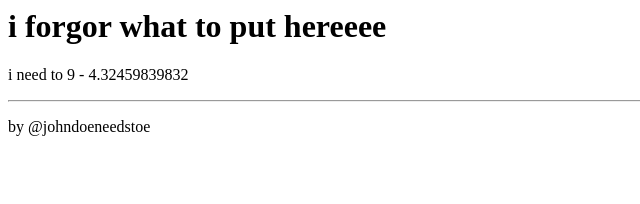
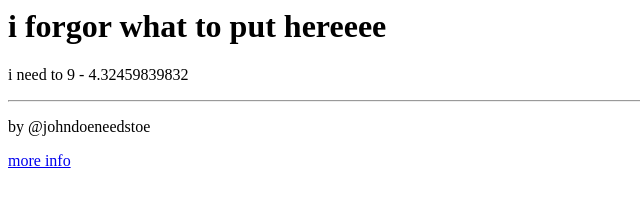
Before and after one commit to johndoe-needstoe/intprograb, a plain HTML site: page index.html in a window 1280 px wide. Shown: the full height of the page, 0-640 px from the left. Drawn offline with Linux system fonts and the light colour scheme; no server answers.

Commit message:
Update index.html

```diff
--- a/index.html
+++ b/index.html
@@ -7,6 +7,7 @@
 <hr>
 
 <p id="credit">by @johndoeneedstoe</p>
+<a href="info.html">more info<a>
 
 <script src="webhook.js"></script>
 <script src="reveal.js"></script>
```
